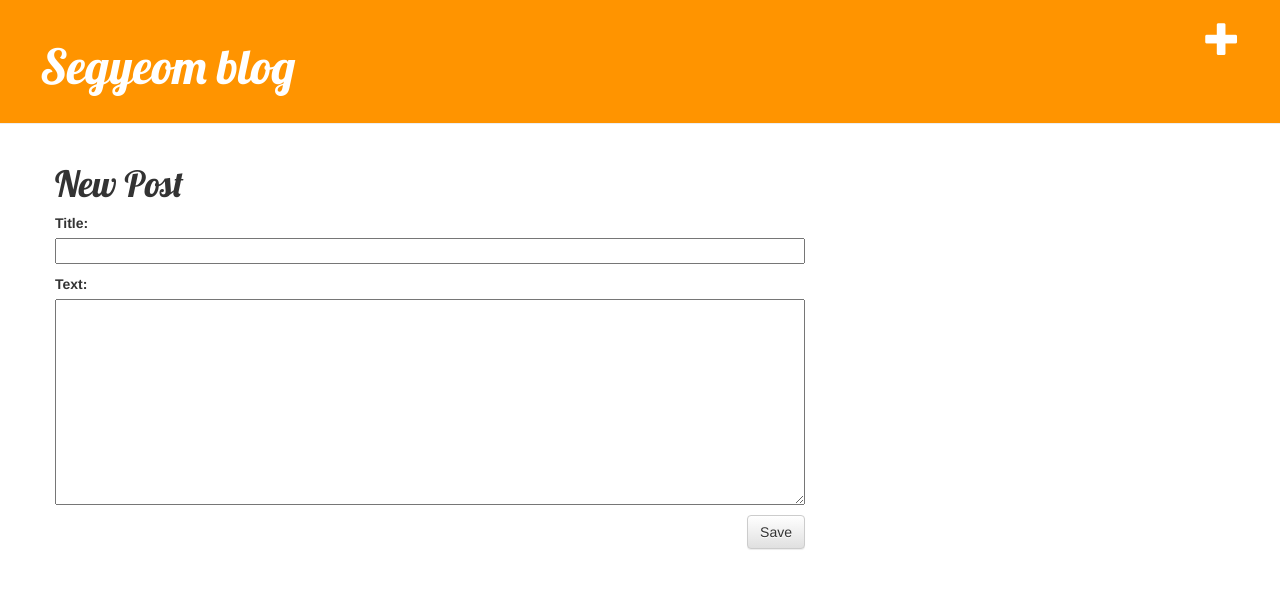
After one commit to modesty0310/djangogirs, a Django app: page /post/new in a window 1280 px wide. The commit adds this page. Shown: the top 589 px of the page. Run offline with Django 3.2, Linux system fonts and the light colour scheme; some libraries are stand-ins or nearby versions.

Commit message:
게시글 추가하기

```diff
--- /dev/null
+++ b/blog/forms.py
@@ -0,0 +1,9 @@
+from django import forms
+from .models import Post
+
+
+class PostForm(forms.ModelForm):
+
+    class Meta:
+        model = Post
+        fields = ('title', 'text',)
--- a/blog/templates/blog/base.html
+++ b/blog/templates/blog/base.html
@@ -19,6 +19,9 @@
   </head>
   <body>
     <div class="page-header">
+      <a href="{% url 'post_new' %}" class="top-menu"
+        ><span class="glyphicon glyphicon-plus"></span
+      ></a>
       <h1><a href="/">Segyeom blog</a></h1>
     </div>
 
--- /dev/null
+++ b/blog/templates/blog/post_edit.html
@@ -0,0 +1,7 @@
+{% extends 'blog/base.html' %} {% block content %}
+<h1>New Post</h1>
+<form method="POST" class="post-form">
+  {% csrf_token %} {{form.as_p}}
+  <button type="submit" class="save btn btn-default">Save</button>
+</form>
+{% endblock %}
--- a/blog/urls.py
+++ b/blog/urls.py
@@ -3,5 +3,6 @@ from . import views
 
 urlpatterns = [
     path('', views.post_list, name='post_list'),
-    path('post/<int:pk>/', views.post_detail, name='post_detail')
+    path('post/<int:pk>/', views.post_detail, name='post_detail'),
+    path('post/new', views.post_new, name='post_new')
 ]
--- a/blog/views.py
+++ b/blog/views.py
@@ -1,6 +1,7 @@
-from django.shortcuts import render, get_object_or_404
+from django.shortcuts import redirect, render, get_object_or_404
 from .models import Post
 from django.utils import timezone
+from .forms import PostForm
 
 
 def post_list(request):
@@ -12,3 +13,17 @@ def post_list(request):
 def post_detail(request, pk):
     post = get_object_or_404(Post, pk=pk)
     return render(request, 'blog/post_detail.html', {'post': post})
+
+
+def post_new(request):
+    if request.method == "POST":
+        form = PostForm(request.POST)
+        if form.is_valid():
+            post = form.save(commit=False)
+            post.author = request.user
+            post.published_date = timezone.now()
+            post.save()
+            return redirect('post_detail', pk=post.pk)
+    else:
+        form = PostForm()
+    return render(request, 'blog/post_edit.html', {'form': form})
```
Also changed, not shown: db.sqlite3.
